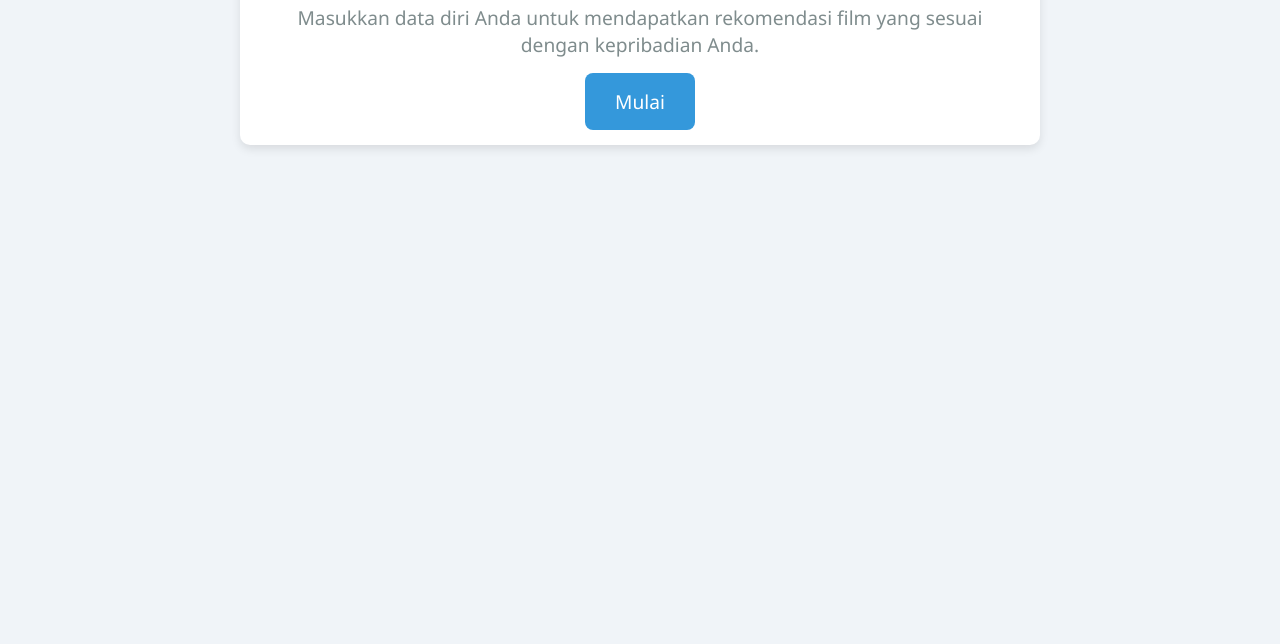
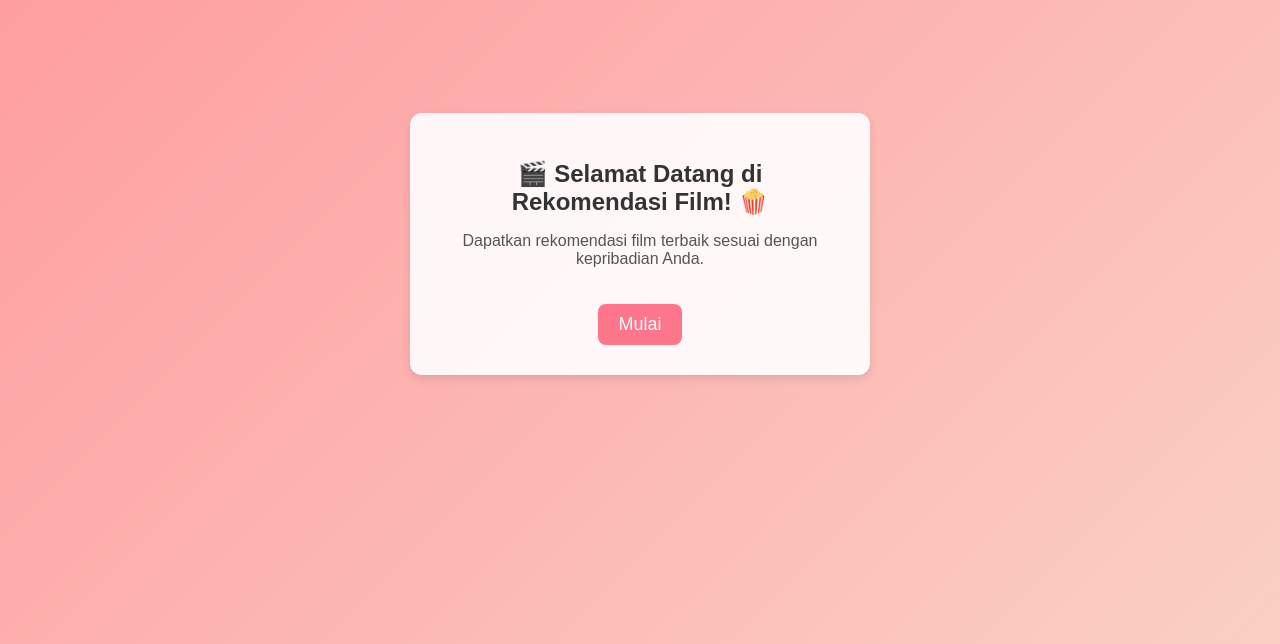
Before and after one commit to meilainformatics/UPRAK25, a plain HTML site: page index.html in a window 1280 px wide. Shown: the part 156-800 px from the top of the page. Drawn offline with Linux system fonts and the light colour scheme.

Commit message:
Update index.html

```diff
--- a/index.html
+++ b/index.html
@@ -4,12 +4,57 @@
     <meta charset="UTF-8">
     <meta name="viewport" content="width=device-width, initial-scale=1.0">
     <title>Selamat Datang</title>
-    <link rel="stylesheet" href="style.css">
+    <style>
+        body {
+            font-family: Arial, sans-serif;
+            background: linear-gradient(135deg, #ff9a9e, #fad0c4);
+            display: flex;
+            justify-content: center;
+            align-items: center;
+            height: 100vh;
+            margin: 0;
+        }
+
+        .welcome-container {
+            text-align: center;
+            background: rgba(255, 255, 255, 0.9);
+            padding: 30px;
+            border-radius: 12px;
+            box-shadow: 0 4px 10px rgba(0, 0, 0, 0.1);
+            max-width: 400px;
+        }
+
+        h1 {
+            color: #333;
+            font-size: 24px;
+        }
+
+        p {
+            color: #555;
+            font-size: 16px;
+        }
+
+        .start-button {
+            display: inline-block;
+            margin-top: 20px;
+            padding: 10px 20px;
+            font-size: 18px;
+            color: #fff;
+            background: #ff758c;
+            text-decoration: none;
+            border-radius: 8px;
+            transition: 0.3s;
+        }
+
+        .start-button:hover {
+            background: #ff5a6e;
+        }
+    </style>
 </head>
 <body>
     <div class="welcome-container">
-        <h1>Selamat Datang di Situs Rekomendasi Film!</h1>
-        <p>Masukkan data diri Anda untuk mendapatkan rekomendasi film yang sesuai dengan kepribadian Anda.</p>
+        <h1>🎬 Selamat Datang di Rekomendasi Film! 🍿</h1>
+        <p>Dapatkan rekomendasi film terbaik sesuai dengan kepribadian Anda.</p>
         <a href="form.html" class="start-button">Mulai</a>
     </div>
 </body>
```
